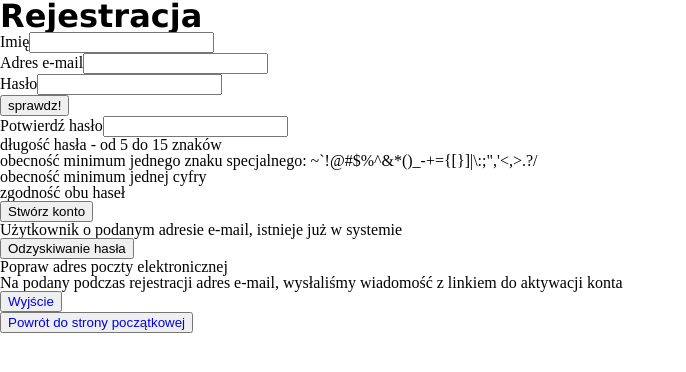
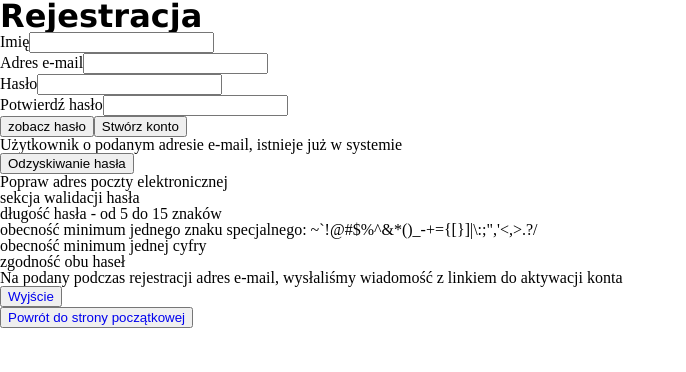
Before and after one commit to msgarski/repeater_app_react, a React (Create React App) app: page /signup in a window 1280 px wide. Shown: the top 372 px of the page, without its empty margins (0-686 px from the left). Built offline with nearby package versions, Linux system fonts and the light colour scheme.

Commit message:
before implementing reusable sections in signUp

```diff
--- a/src/components/authentication/SignUp.js
+++ b/src/components/authentication/SignUp.js
@@ -1,26 +1,23 @@
 import { useState, useEffect, useRef } from "react";
-import {
-  SPECIAL_CHARS_ALLOWED_IN_PASSWORD,
-  INITIAL_USER_SIGNUP_STATE,
-} from "../../general/constants";
 import { Link, useNavigate } from "react-router-dom";
 import InputField from "../forms/InputField";
 import InfoModal from "../modals/InfoModal";
+import ValidationUi from "../forms/ValidationUi";
+import { INITIAL_USER_SIGNUP_STATE } from "../../general/constants";
 import { checkStringForSpecialChar } from "../../general/validators";
 import {
   userExistsMessage,
   activationLinkMessage,
 } from "../../general/messages";
-import { type } from "@testing-library/user-event/dist/type";
 
 //************************************************************************ */
 // Function component
 //************************************************************************ */
 const SignUp = () => {
   const [signUpPack, setSignUpPack] = useState(INITIAL_USER_SIGNUP_STATE);
+  const [typeOfInputField, setTypeOfInputField] = useState("password");
   const navigate = useNavigate();
   const passRef = useRef();
-  const [typeOfInputField, setTypeOfInputField] = useState("password");
 
   useEffect(() => {
     let result = checkStringForSpecialChar(signUpPack.password);
@@ -28,16 +25,12 @@ const SignUp = () => {
   }, [signUpPack.password, typeOfInputField]);
 
   const handleInputFieldToHookObject = (event) => {
-    //
     setSignUpPack({
       ...signUpPack,
       [event.target.id]: event.target.value,
     });
   };
 
-  // const showHidePassword = (passRef) => {
-  //   console.log("co ma ref?: ", passRef.current);
-  // };
   //*************************************************************************** */
   // Http request method
   //*************************************************************************** */
@@ -46,11 +39,14 @@ const SignUp = () => {
   // Form submition method
   //*************************************************************************** */
   const handleSubmitSignUpForm = (event) => {
+    console.log("tworzenie konta...");
     event.preventDefault();
   };
+  //************************************************************************** */
+  // Validation rules
+  //************************************************************************** */
   const checkPass = () => {
-    //
-    console.log("sprawdzenie hasla: ", passRef.current.type);
+    console.log("uwidocznienie hasla: ", passRef.current.type);
     setTypeOfInputField(typeOfInputField ? "" : "password");
     console.log("typ: ", typeOfInputField);
   };
@@ -89,30 +85,19 @@ const SignUp = () => {
             value={signUpPack.password}
             onChange={handleInputFieldToHookObject}
           />
-          <button onClick={checkPass}>sprawdz!</button>
           <InputField
             title="Potwierdź hasło"
-            type="password"
+            type={typeOfInputField}
             name="password_confirmation"
             id="password_confirmation"
             value={signUpPack.password_confirmation}
             onChange={handleInputFieldToHookObject}
           />
-          <section>
-            <p>długość hasła - od 5 do 15 znaków</p>
-            <p>
-              obecność minimum jednego znaku specjalnego:{" "}
-              {SPECIAL_CHARS_ALLOWED_IN_PASSWORD}
-            </p>
-            <p>obecność minimum jednej cyfry</p>
-            <p>zgodność obu haseł</p>
-          </section>
+          <button onClick={checkPass}>zobacz hasło</button>
 
           <button> Stwórz konto</button>
         </form>
         {/* if="userId=='exists'" */}
-        <div>
-          <div>
         <InfoModal
           message={userExistsMessage}
           action={() => {
@@ -121,15 +106,12 @@ const SignUp = () => {
         >
           Odzyskiwanie hasła
         </InfoModal>
-          </div>
-          <p>Popraw adres poczty elektronicznej</p>
-        </div>
 
-        <div>
+        <ValidationUi />
+
         <InfoModal message={activationLinkMessage}>
           <a href="http://google.com">Wyjście</a>
         </InfoModal>
-        </div>
       </div>
 
       <div>
--- /dev/null
+++ b/src/components/forms/ValidationUi.js
@@ -0,0 +1,23 @@
+import { SPECIAL_CHARS_ALLOWED_IN_PASSWORD } from "../../general/constants";
+
+const ValidationUi = () => {
+  //
+
+  return (
+    <>
+      <section>
+        <p>Popraw adres poczty elektronicznej</p>
+        <div>sekcja walidacji hasła</div>
+        <p>długość hasła - od 5 do 15 znaków</p>
+        <p>
+          obecność minimum jednego znaku specjalnego:{" "}
+          {SPECIAL_CHARS_ALLOWED_IN_PASSWORD}
+        </p>
+        <p>obecność minimum jednej cyfry</p>
+        <p>zgodność obu haseł</p>
+      </section>
+    </>
+  );
+};
+
+export default ValidationUi;
```
Lines whose indentation alone changed are shown as unchanged.
